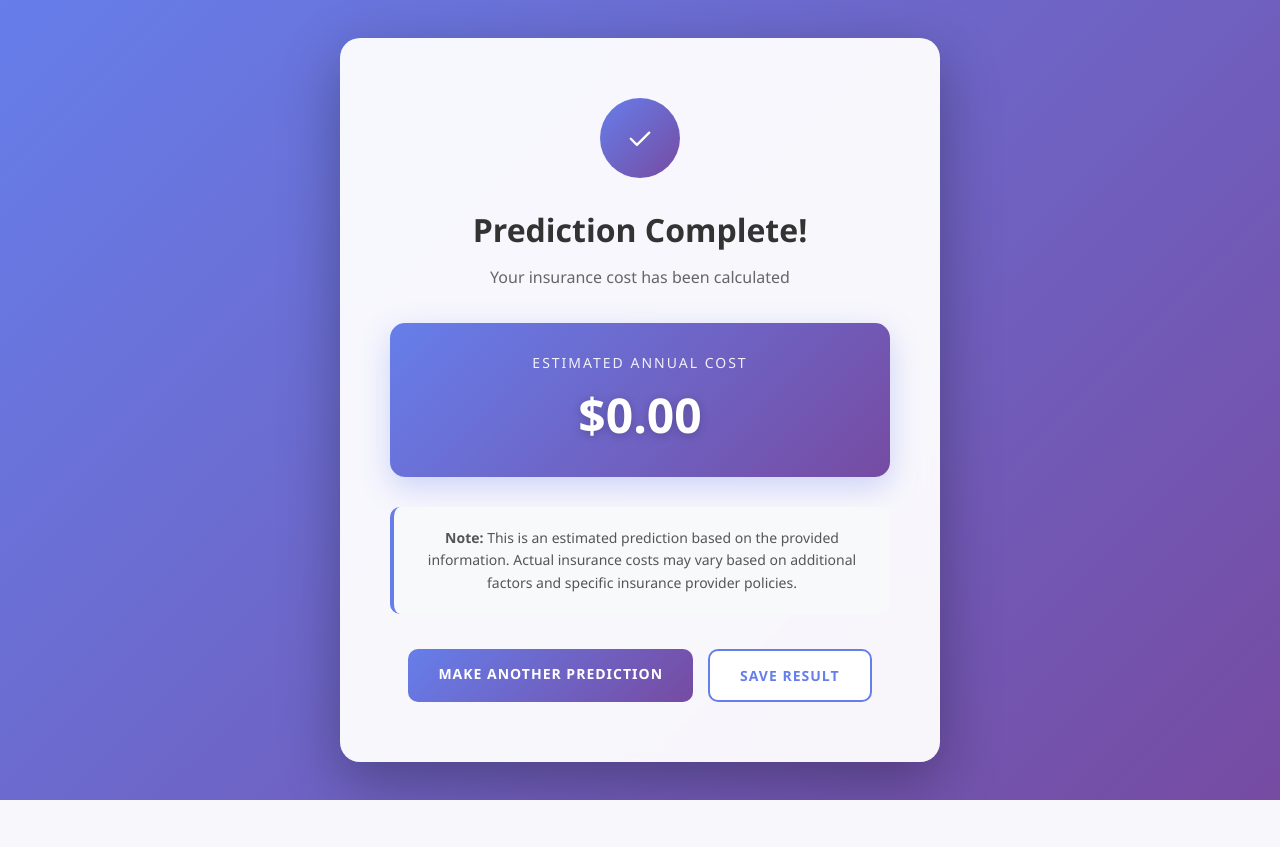
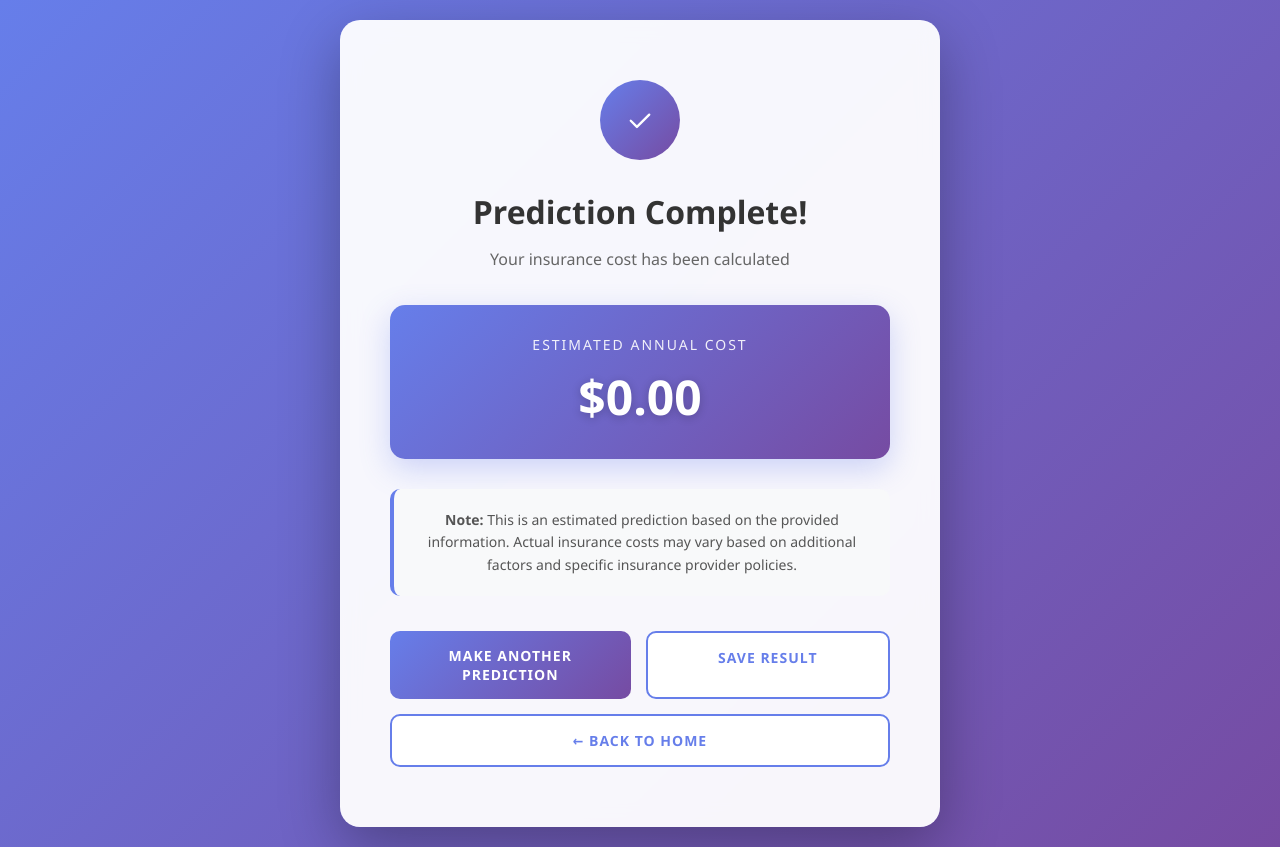
Before and after one commit to Sachursm/INSURANCE, a Flask app: template templates/output.html in a window 1280 px wide. Before the commit the page ends 800 px from the top, so only its background shows below. Run offline with Flask 3, Linux system fonts and the light colour scheme; the template is opened without the code that fills it, so the values that code supplies are empty; parts of the project's set-up code (start-up, migrations or seed data) failed here and were passed over.

Commit message:
modified output.html, added a button to go back to welcome page from output page

```diff
--- a/templates/output.html
+++ b/templates/output.html
@@ -160,6 +160,9 @@
             text-transform: uppercase;
             letter-spacing: 1px;
             font-size: 14px;
+            flex: 1;
+            min-width: 180px;
+            text-align: center;
         }
 
         a:hover {
@@ -230,6 +233,7 @@
         <div class="button-group">
             <a href="/input">Make Another Prediction</a>
             <a href="#" class="secondary" onclick="window.print(); return false;">Save Result</a>
+            <a href="/" class="secondary">← Back to Home</a>
         </div>
     </div>
 </body>
```
